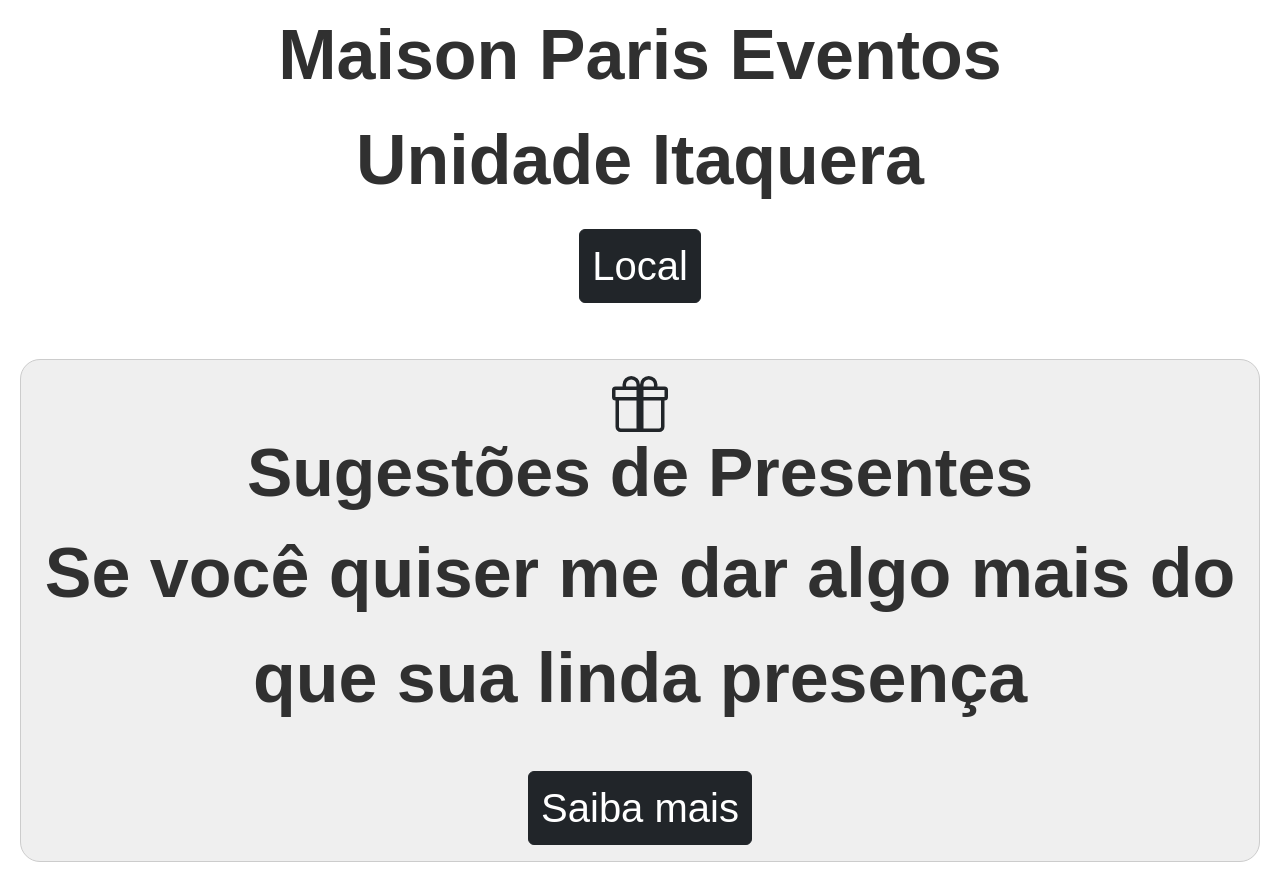
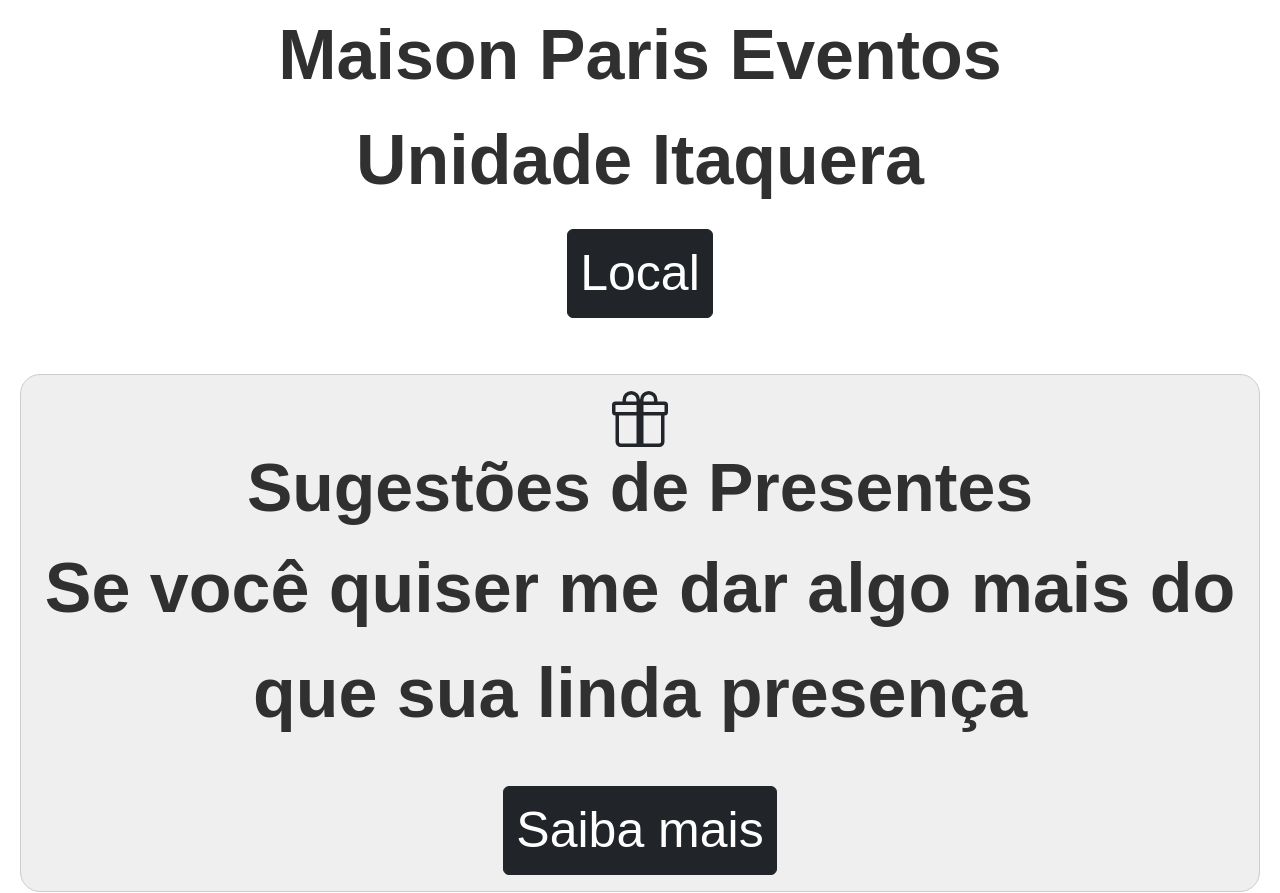
Before and after one commit to prihissung/nah-15, a plain HTML site: page index.html in a window 1280 px wide. Shown: the part 2189-3082 px from the top of the page. Drawn offline with nearby package versions, Linux system fonts and the light colour scheme.

Commit message:
Update style.css
botao

```diff
--- a/style.css
+++ b/style.css
@@ -229,9 +229,9 @@ p{
 }
 
 .btn-personalizadol{
-font-size: 40px; /* Defina o tamanho desejado em pixels */
+ font-size: 50px; /* Defina o tamanho desejado em pixels */
 }
 
 .btn-personalizados{
-font-size: 40px; /* Defina o tamanho desejado em pixels */
+ font-size: 50px; /* Defina o tamanho desejado em pixels */
 }
```
